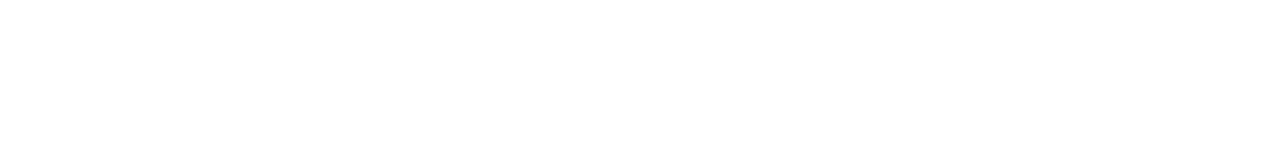
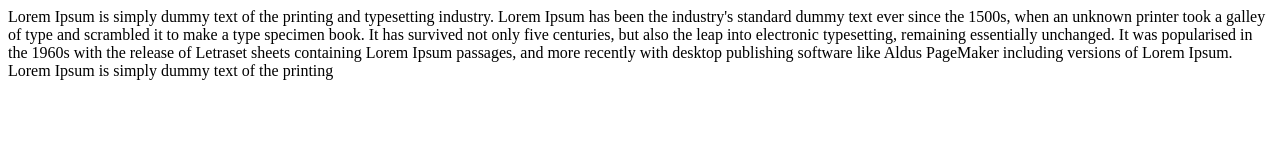
Before and after one commit to gobeeisfree/git-study, a plain HTML site: page index.html in a window 1280 px wide. Drawn offline with Linux system fonts and the light colour scheme.

Commit message:
Your Lorem 확장 프로그램 환경 설정
설정 메뉴에서 Your Lorem을 검색한 후 글자수, 키워드, 더미텍스트 추가하였음.

```diff
--- a/index.html
+++ b/index.html
@@ -4,7 +4,17 @@
     <meta charset="UTF-8" />
     <meta http-equiv="X-UA-Compatible" content="IE=edge" />
     <meta name="viewport" content="width=device-width, initial-scale=1.0" />
-    <title>Git Study</title>
+    <title>Your Lorem 확장 프로그램</title>
   </head>
-  <body></body>
+  <body>
+    Lorem Ipsum is simply dummy text of the printing and typesetting industry.
+    Lorem Ipsum has been the industry's standard dummy text ever since the
+    1500s, when an unknown printer took a galley of type and scrambled it to
+    make a type specimen book. It has survived not only five centuries, but also
+    the leap into electronic typesetting, remaining essentially unchanged. It
+    was popularised in the 1960s with the release of Letraset sheets containing
+    Lorem Ipsum passages, and more recently with desktop publishing software
+    like Aldus PageMaker including versions of Lorem Ipsum. Lorem Ipsum is
+    simply dummy text of the printing
+  </body>
 </html>
```
